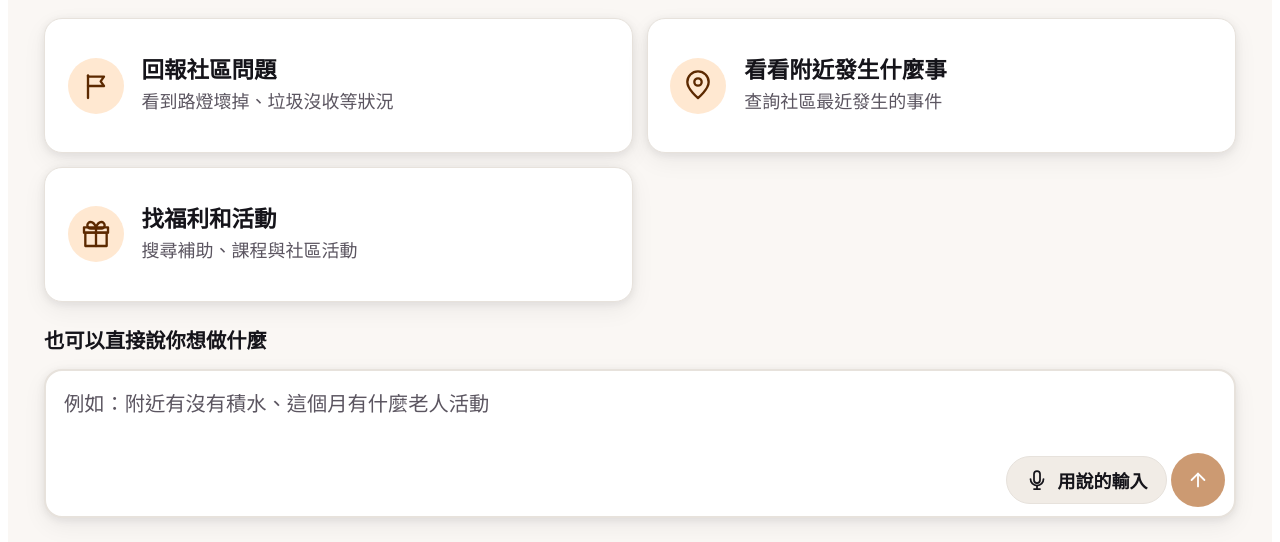
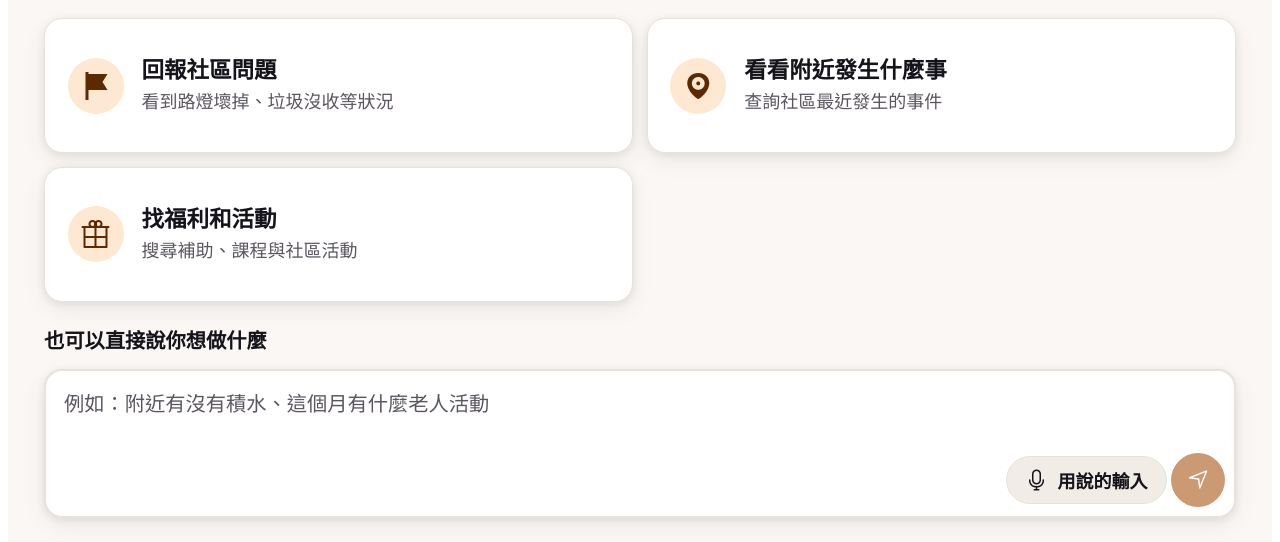
Before and after one commit to MillerLiu94/lcs_project, a Vue app in the folder app/: page / in a window 1280 px wide. Shown: the part 210-752 px from the top of the page. Built offline with nearby package versions, Linux system fonts and the light colour scheme; no server answers.

Commit message:
feat(ui): use Element UI icons throughout (icons, prompt-bar send, back arrows, hint)

```diff
--- a/app/src/components/AiPromptBar.vue
+++ b/app/src/components/AiPromptBar.vue
@@ -28,10 +28,7 @@
           :aria-label="busy ? '處理中' : submitLabel"
           @click="onSend"
         >
-          <svg width="22" height="22" viewBox="0 0 24 24" fill="none" stroke="currentColor" stroke-width="2" stroke-linecap="round" stroke-linejoin="round" aria-hidden="true">
-            <path d="M12 19V5" />
-            <path d="M5 12l7-7 7 7" />
-          </svg>
+          <i class="el-icon-position" style="font-size: 1.25rem" aria-hidden="true" />
         </button>
       </div>
     </div>
--- a/app/src/components/icons/ArrowLeft.vue
+++ b/app/src/components/icons/ArrowLeft.vue
@@ -1,24 +1,17 @@
 <template>
-  <svg
-    viewBox="0 0 24 24"
-    :width="size"
-    :height="size"
-    fill="none"
-    stroke="currentColor"
-    stroke-width="1.75"
-    stroke-linecap="round"
-    stroke-linejoin="round"
-  >
-    <path d="M19 12H5" />
-    <path d="m11 6-6 6 6 6" />
-  </svg>
+  <i class="el-icon-arrow-left" :style="iconStyle" />
 </template>
 
 <script>
 export default {
   name: 'ArrowLeftIcon',
   props: {
-    size: { type: Number, default: 24 },
+    size: { type: [Number, String], default: 24 },
+  },
+  computed: {
+    iconStyle() {
+      return { fontSize: `${this.size}px` }
+    },
   },
 }
 </script>
--- a/app/src/components/icons/Calendar.vue
+++ b/app/src/components/icons/Calendar.vue
@@ -1,29 +1,17 @@
 <template>
-  <svg
-    viewBox="0 0 24 24"
-    :width="size"
-    :height="size"
-    fill="none"
-    stroke="currentColor"
-    stroke-width="1.75"
-    stroke-linecap="round"
-    stroke-linejoin="round"
-  >
-    <path d="M4 6h16v15H4z" />
-    <path d="M4 10.5h16" />
-    <path d="M8 3v4" />
-    <path d="M16 3v4" />
-    <path d="M8 14h2" />
-    <path d="M14 14h2" />
-    <path d="M8 17.5h2" />
-  </svg>
+  <i class="el-icon-date" :style="iconStyle" />
 </template>
 
 <script>
 export default {
   name: 'CalendarIcon',
   props: {
-    size: { type: Number, default: 24 },
+    size: { type: [Number, String], default: 24 },
+  },
+  computed: {
+    iconStyle() {
+      return { fontSize: `${this.size}px` }
+    },
   },
 }
 </script>
--- a/app/src/components/icons/Flag.vue
+++ b/app/src/components/icons/Flag.vue
@@ -1,24 +1,17 @@
 <template>
-  <svg
-    viewBox="0 0 24 24"
-    :width="size"
-    :height="size"
-    fill="none"
-    stroke="currentColor"
-    stroke-width="1.75"
-    stroke-linecap="round"
-    stroke-linejoin="round"
-  >
-    <path d="M6 21V4" />
-    <path d="M6 5h12l-2.5 3.5L18 12H6" />
-  </svg>
+  <i class="el-icon-s-flag" :style="iconStyle" />
 </template>
 
 <script>
 export default {
   name: 'FlagIcon',
   props: {
-    size: { type: Number, default: 24 },
+    size: { type: [Number, String], default: 24 },
+  },
+  computed: {
+    iconStyle() {
+      return { fontSize: `${this.size}px` }
+    },
   },
 }
 </script>
--- a/app/src/components/icons/Gift.vue
+++ b/app/src/components/icons/Gift.vue
@@ -1,27 +1,17 @@
 <template>
-  <svg
-    viewBox="0 0 24 24"
-    :width="size"
-    :height="size"
-    fill="none"
-    stroke="currentColor"
-    stroke-width="1.75"
-    stroke-linecap="round"
-    stroke-linejoin="round"
-  >
-    <path d="M4 11h16v10H4z" />
-    <path d="M3 7h18v4H3z" />
-    <path d="M12 7v14" />
-    <path d="M12 7S10.5 3 8 3a2.5 2.5 0 0 0 0 5h4Z" />
-    <path d="M12 7s1.5-4 4-4a2.5 2.5 0 0 1 0 5h-4Z" />
-  </svg>
+  <i class="el-icon-present" :style="iconStyle" />
 </template>
 
 <script>
 export default {
   name: 'GiftIcon',
   props: {
-    size: { type: Number, default: 24 },
+    size: { type: [Number, String], default: 24 },
+  },
+  computed: {
+    iconStyle() {
+      return { fontSize: `${this.size}px` }
+    },
   },
 }
 </script>
--- a/app/src/components/icons/House.vue
+++ b/app/src/components/icons/House.vue
@@ -1,25 +1,17 @@
 <template>
-  <svg
-    viewBox="0 0 24 24"
-    :width="size"
-    :height="size"
-    fill="none"
-    stroke="currentColor"
-    stroke-width="1.75"
-    stroke-linecap="round"
-    stroke-linejoin="round"
-  >
-    <path d="M3 10.5 12 3l9 7.5" />
-    <path d="M5 9.5V21h14V9.5" />
-    <path d="M9.5 21v-6h5v6" />
-  </svg>
+  <i class="el-icon-house" :style="iconStyle" />
 </template>
 
 <script>
 export default {
   name: 'HouseIcon',
   props: {
-    size: { type: Number, default: 24 },
+    size: { type: [Number, String], default: 24 },
+  },
+  computed: {
+    iconStyle() {
+      return { fontSize: `${this.size}px` }
+    },
   },
 }
 </script>
--- a/app/src/components/icons/MapPin.vue
+++ b/app/src/components/icons/MapPin.vue
@@ -1,24 +1,17 @@
 <template>
-  <svg
-    viewBox="0 0 24 24"
-    :width="size"
-    :height="size"
-    fill="none"
-    stroke="currentColor"
-    stroke-width="1.75"
-    stroke-linecap="round"
-    stroke-linejoin="round"
-  >
-    <path d="M20 9c0 5.5-8 12-8 12S4 14.5 4 9a8 8 0 1 1 16 0Z" />
-    <circle cx="12" cy="9" r="2.75" />
-  </svg>
+  <i class="el-icon-location" :style="iconStyle" />
 </template>
 
 <script>
 export default {
   name: 'MapPinIcon',
   props: {
-    size: { type: Number, default: 24 },
+    size: { type: [Number, String], default: 24 },
+  },
+  computed: {
+    iconStyle() {
+      return { fontSize: `${this.size}px` }
+    },
   },
 }
 </script>
--- a/app/src/components/icons/Microphone.vue
+++ b/app/src/components/icons/Microphone.vue
@@ -1,26 +1,17 @@
 <template>
-  <svg
-    viewBox="0 0 24 24"
-    :width="size"
-    :height="size"
-    fill="none"
-    stroke="currentColor"
-    stroke-width="1.75"
-    stroke-linecap="round"
-    stroke-linejoin="round"
-  >
-    <path d="M12 3a3 3 0 0 1 3 3v6a3 3 0 0 1-6 0V6a3 3 0 0 1 3-3Z" />
-    <path d="M5.5 11a6.5 6.5 0 0 0 13 0" />
-    <path d="M12 17.5V21" />
-    <path d="M9 21h6" />
-  </svg>
+  <i class="el-icon-microphone" :style="iconStyle" />
 </template>
 
 <script>
 export default {
   name: 'MicrophoneIcon',
   props: {
-    size: { type: Number, default: 24 },
+    size: { type: [Number, String], default: 24 },
+  },
+  computed: {
+    iconStyle() {
+      return { fontSize: `${this.size}px` }
+    },
   },
 }
 </script>
--- a/app/src/views/report/ConfirmStep.vue
+++ b/app/src/views/report/ConfirmStep.vue
@@ -1,7 +1,7 @@
 <template>
   <section class="confirm">
     <header class="confirm__header">
-      <button type="button" class="confirm__back" @click="goBack">← 上一步</button>
+      <button type="button" class="confirm__back" @click="goBack"><i class="el-icon-arrow-left" aria-hidden="true" /> 上一步</button>
       <StepIndicator :current="3" :total="3" />
     </header>
 
--- a/app/src/views/report/DescribeStep.vue
+++ b/app/src/views/report/DescribeStep.vue
@@ -1,7 +1,7 @@
 <template>
   <section class="describe">
     <header class="describe__header">
-      <button class="describe__back" type="button" @click="goBack">← 上一步</button>
+      <button class="describe__back" type="button" @click="goBack"><i class="el-icon-arrow-left" aria-hidden="true" /> 上一步</button>
       <StepIndicator :current="1" :total="3" />
     </header>
 
@@ -17,7 +17,7 @@
         @voice="text = $event"
       />
 
-      <p class="describe__hint">💡 不用寫地址，說你看到的就好</p>
+      <p class="describe__hint"><i class="el-icon-info" aria-hidden="true" /> 不用寫地址，說你看到的就好</p>
     </form>
   </section>
 </template>
--- a/app/src/views/report/LocationStep.vue
+++ b/app/src/views/report/LocationStep.vue
@@ -1,7 +1,7 @@
 <template>
   <section class="location">
     <header class="location__header">
-      <button type="button" class="location__back" @click="goBack">← 上一步</button>
+      <button type="button" class="location__back" @click="goBack"><i class="el-icon-arrow-left" aria-hidden="true" /> 上一步</button>
       <StepIndicator :current="2" :total="3" />
     </header>
 
```
Also changed, not shown: 1 other file (tests, documents, lock files or other folders).
